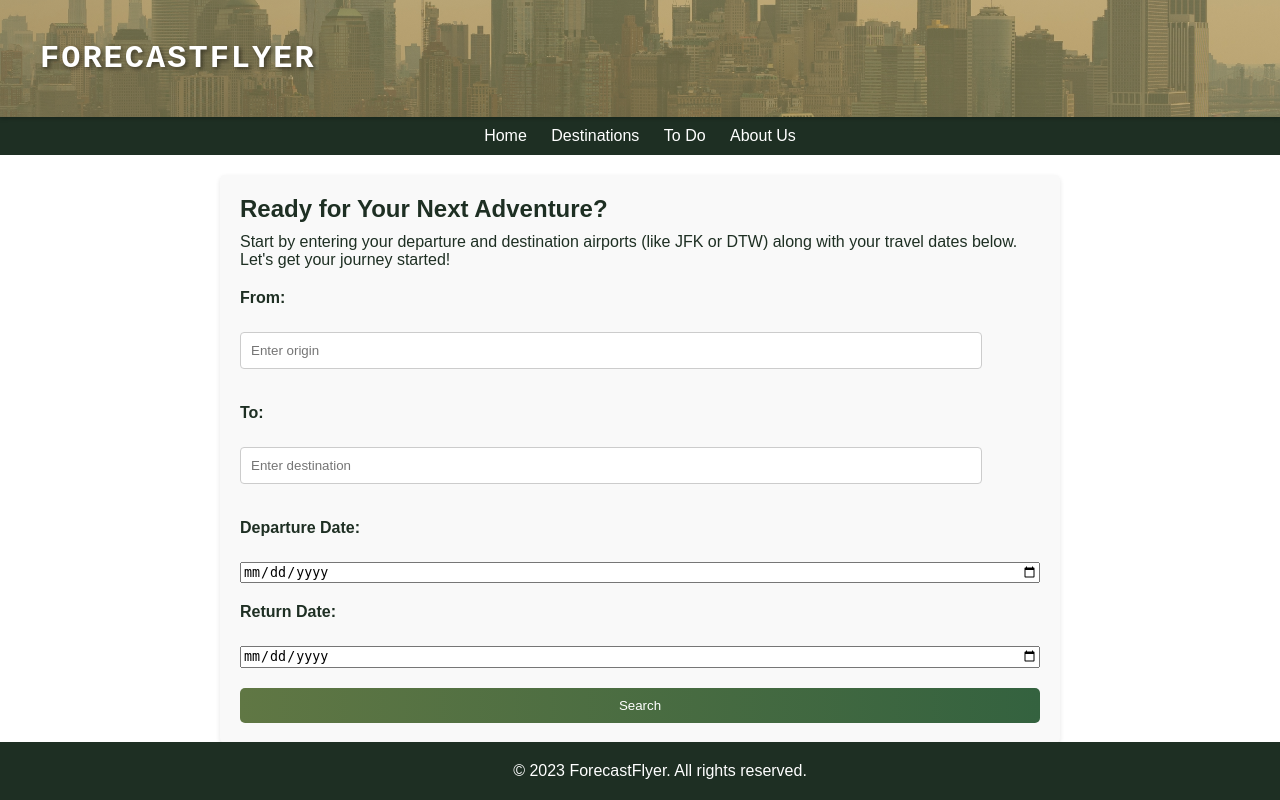
After one commit to TheManWhoLikesToCode/Travel-App, a Flask app: page / in a window 1280 px wide. The commit adds this page. Run offline with Flask 3, Linux system fonts and the light colour scheme.

Commit message:
Merged Changes

```diff
--- a/app.py
+++ b/app.py
@@ -1,23 +1,35 @@
 from flask import Flask, render_template, redirect, url_for, request
 from flask_behind_proxy import FlaskBehindProxy
 from tourism import get_locations_to_explore
-
 
 app = Flask(__name__)
 proxied = FlaskBehindProxy(app)
 
 @app.route('/', methods=['GET', 'POST'])
-def destination():
+def home():
     print(request.form)
     if request.method == 'POST':
         location_search = request.form.get('search')
         print("This is location search", location_search)
         location_list = get_locations_to_explore(location_search)
         print("This is location list", location_list)
-        return render_template("destination.html", title="Travel App", subtitle="Results", results=location_list)
-    return render_template("destination.html", title="Travel App")
+        return render_template("home.html", title="ForecastFlyer", subtitle="Results", results=location_list)
+    return render_template("home.html", title="ForecastFlyer")
 
+@app.route('/destinations', methods=['GET', 'POST'])
+def destinations():
+    # Add your logic for destinations here
+    return render_template("destinations.html", title="ForecastFlyer - Destinations")
+
+@app.route('/todo', methods=['GET', 'POST'])
+def todo():
+    # Add your logic for todo here
+    return render_template("todo.html", title="ForecastFlyer - To Do")
+
+@app.route('/about_us', methods=['GET'])
+def about_us():
+    return render_template("about_us.html", title="ForecastFlyer - About Us")
 
 if __name__ == '__main__':
     app.config['SECRET_KEY'] = "This is a secret key"
-    app.run(debug=True, host="0.0.0.0")
+    app.run(debug=True, host="0.0.0.0", port=5001)
--- a/styles.css
+++ b/static/css/styles.css
@@ -26,7 +26,7 @@ header {
   justify-content: space-between; /* Space out the logo and navigation */
   align-items: center; /* Center items vertically */
   background: linear-gradient(rgba(179, 156, 77, 0.5), rgba(179, 156, 77, 0.5)),
-    url("SkyLine.jpg") no-repeat center center / cover;
+    var(--header-background-image) no-repeat center center / cover;
   color: #fff;
   padding: 40px; /* Reduce vertical padding, keep horizontal padding */
   box-shadow: 0 2px 4px rgba(0, 0, 0, 0.2);
@@ -41,9 +41,8 @@ header h1 {
   text-transform: uppercase; /* Make the logo uppercase */
   letter-spacing: 2px; /* Add letter spacing to the logo */
   text-shadow: 2px 2px 4px rgba(0, 0, 0, 0.5); /* Add text shadow for depth */
-  font-family: 'Courier New', Courier, monospace; /* Change the font to something more unique */
+  font-family: "Courier New", Courier, monospace; /* Change the font to something more unique */
 }
-
 
 /* Navigation styles */
 nav {
--- /dev/null
+++ b/templates/home.html
@@ -0,0 +1,60 @@
+<!DOCTYPE html>
+<html>
+  <head>
+    <title>ForecastFlyer - Home</title>
+    <link
+      rel="stylesheet"
+      type="text/css"
+      href="{{ url_for('static', filename='css/styles.css') }}"
+    />
+
+    <script src="{{ url_for('static', filename='script.js') }}"></script>
+  </head>
+
+  <body>
+    <header>
+      <h1>ForecastFlyer</h1>
+      <style>
+        :root {
+          --header-background-image: url({{url_for(
+              "static",
+              filename= "img/SkyLine.jpg"
+            )}});
+        }
+      </style>
+    </header>
+
+    <nav>
+      <a href="{{ url_for('home') }}">Home</a>
+      <a href="{{ url_for('destinations') }}">Destinations</a>
+      <a href="{{ url_for('todo') }}">To Do</a>
+      <a href="{{ url_for('about_us') }}">About Us</a>
+    </nav>
+
+    <section>
+      <h2>Ready for Your Next Adventure?</h2>
+      <p>
+        Start by entering your departure and destination airports (like JFK or
+        DTW) along with your travel dates below. Let's get your journey started!
+      </p>
+      <form id="flight-search-form">
+        <label for="from">From:</label>
+        <input type="text" id="from" name="from" placeholder="Enter origin" />
+
+        <label for="to">To:</label>
+        <input type="text" id="to" name="to" placeholder="Enter destination" />
+
+        <label for="departureDate">Departure Date:</label>
+        <input type="date" id="departureDate" name="departureDate" />
+
+        <label for="returnDate">Return Date:</label>
+        <input type="date" id="returnDate" name="returnDate" />
+
+        <input type="submit" value="Search" />
+      </form>
+      <div id="results"></div>
+    </section>
+
+    <footer>&copy; 2023 ForecastFlyer. All rights reserved.</footer>
+  </body>
+</html>
```
Also changed, not shown: destinations.html (deleted, +0 -41 lines), index.html (deleted, +0 -49 lines), templates/about_us.html (added, +40 -0 lines), templates/destinations.html (added, +48 -0 lines), templates/todo.html (added, +55 -0 lines), todo.html (deleted, +0 -43 lines), static/img/SkyLine.jpg (renamed from SkyLine.jpg), static/js/script.js (renamed from script.js).
